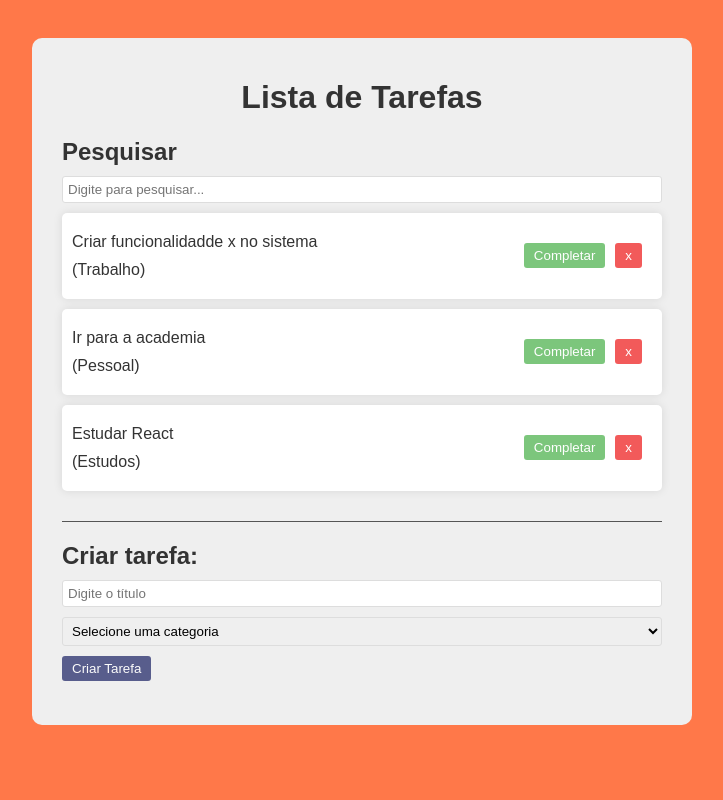
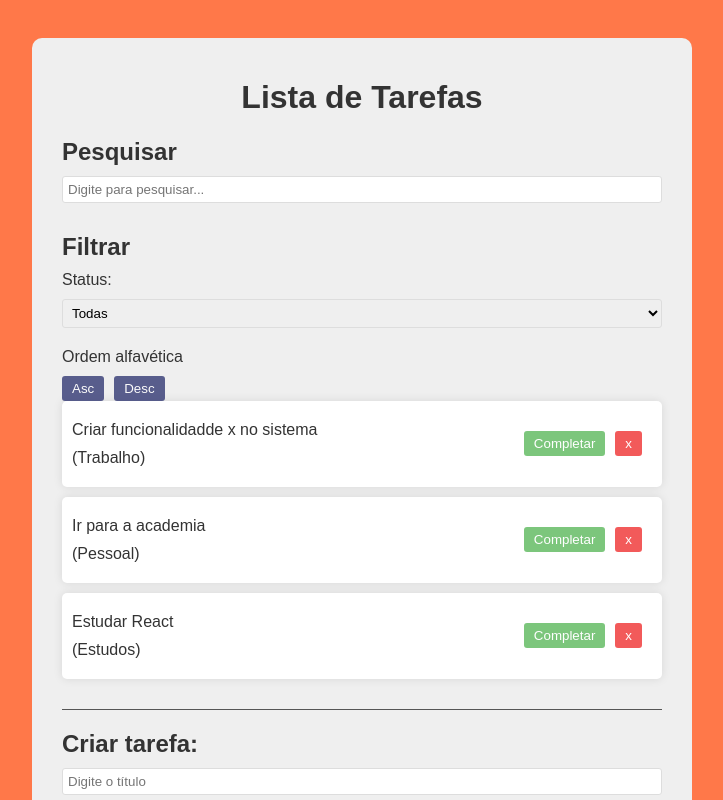
Before and after one commit to pedroCoding/To-Do-List-com-ReactJS, a React (Vite) app in the folder list To-Do/: page / in a window 1280 px wide. Shown: the top 800 px of the page, without its empty margins (278-1001 px from the left). Built offline with nearby package versions, Linux system fonts and the light colour scheme.

Commit message:
Alterações no App e Filter

```diff
--- a/list To-Do/src/App.jsx
+++ b/list To-Do/src/App.jsx
@@ -3,6 +3,7 @@ import "./App.css";
 import Todo from "./components/Todo";
 import TodoForm from "./components/TodoForm";
 import Search from "./components/Search";
+import Filter from "./components/Filter";
 
 function App() {
   const [todos, setTodos] = useState([
@@ -60,6 +61,7 @@ function App() {
     <div className="app">
       <h1>Lista de Tarefas</h1>
       <Search search={search} setSearch={setSearch}/>
+      <Filter />
       <div className="todo-list">
         {todos.filter((todo) => todo.text.toLowerCase().includes(search.toLowerCase())).map((todo) => (
           <Todo key={todo.id} todo={todo} removeTodo={removeTodo} completeTodo={completeTodo}/>
--- /dev/null
+++ b/list To-Do/src/components/Filter.jsx
@@ -0,0 +1,24 @@
+const Filter = () => {
+  return (
+    <div className="filter">
+        <h2>Filtrar</h2>
+        <div className="filter-options">
+            <div>
+                <p>Status:</p>
+                <select>
+                    <option value="All">Todas</option>
+                    <option value="Completed">Completas</option>
+                    <option value="Incompolete">Incompletas</option>
+                </select>
+            </div>
+            <div>
+                <p>Ordem alfavética</p>
+                <button>Asc</button>
+                <button>Desc</button>
+            </div>
+        </div>
+    </div>
+  );
+};
+
+export default Filter
```
